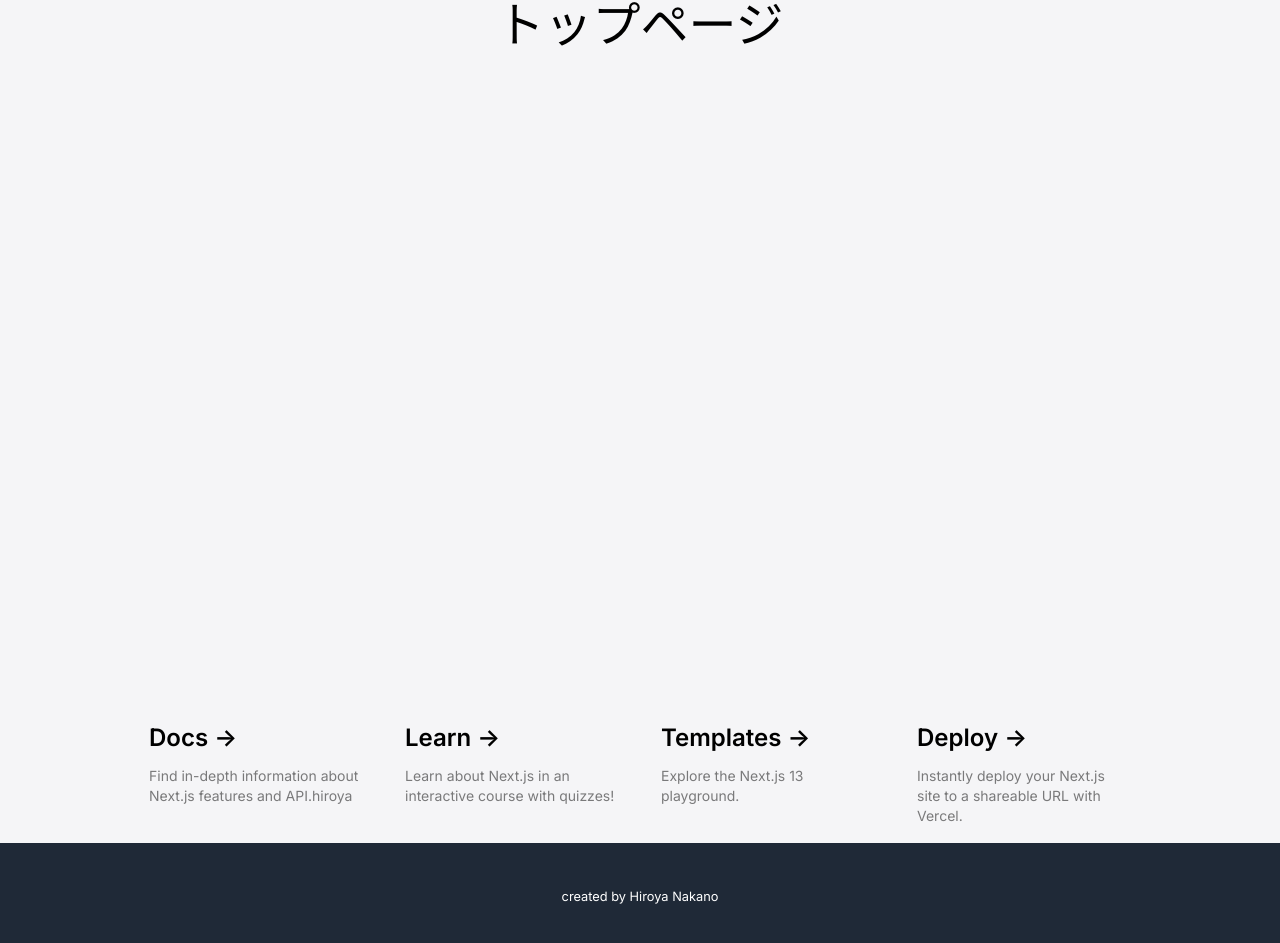
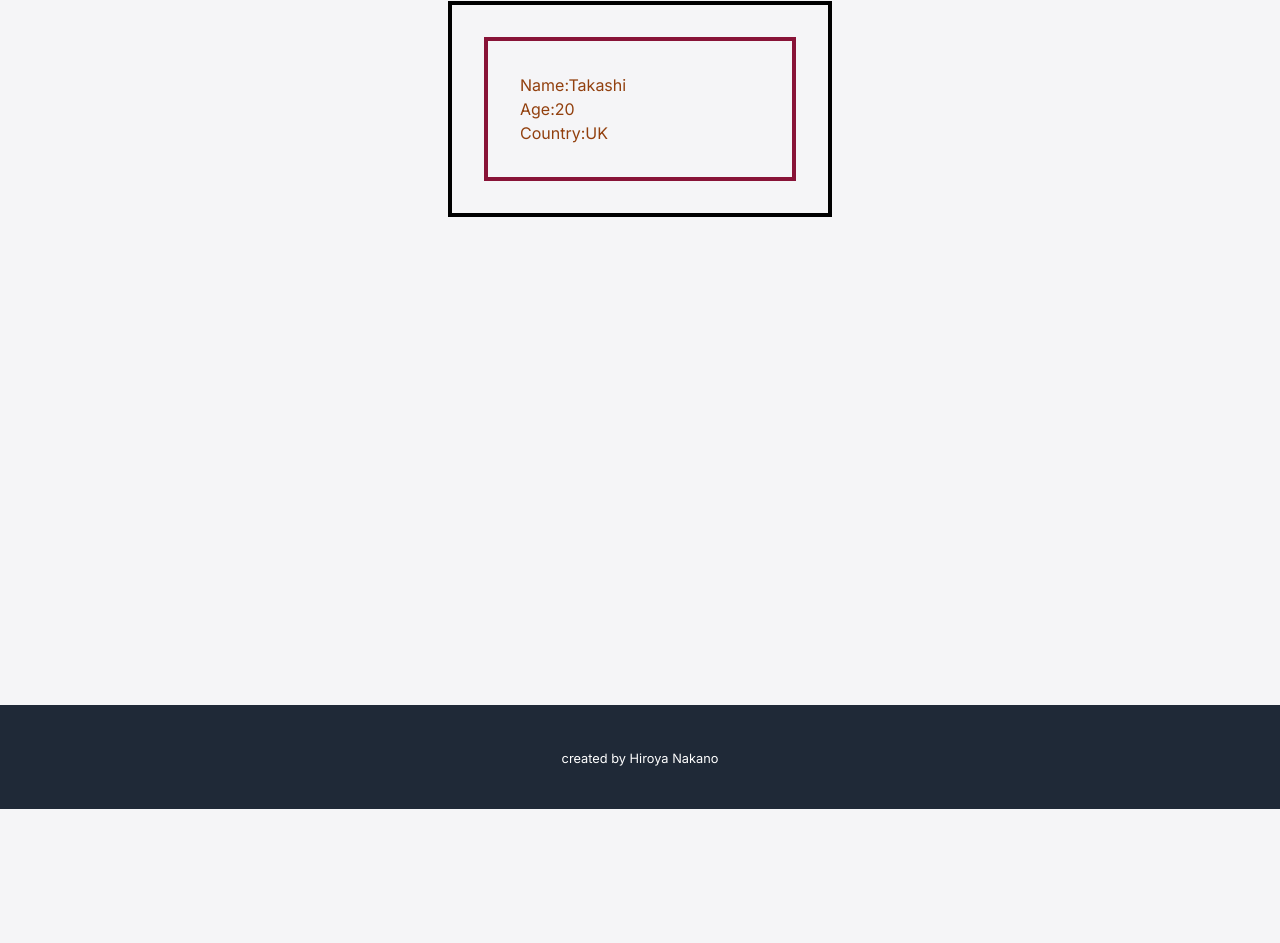
Before and after one commit to hirotiia/my-portfolio, a Next.js app: page / in a window 1280 px wide. Shown: the part 199-1142 px from the top of the page. After the commit the page ends 1008 px from the top, so only its background shows below. Built offline with nearby package versions, Linux system fonts and the light colour scheme.

Commit message:
:zap: propsの練習

```diff
--- a/src/app/about/page.tsx
+++ /dev/null
@@ -1,11 +0,0 @@
-import { Headline } from '../components/common/headline'
-
-export default function Home() {
-  return (
-
-    <div>
-      <Headline title="About" />
-    </div>
-
-  )
-}
--- a/src/app/components/common/Headline/index.tsx
+++ /dev/null
@@ -1,14 +0,0 @@
-import React from 'react'
-interface Props {
-  title: string
-}
-
-export const Headline = (props:Props) => {
-  return (
-
-    <div className={`text-3xl md:text-5xl`}>
-      <h1>{props.title}ページ</h1>
-    </div>
-
-  )
-}
--- a/src/app/components/common/Links/index.tsx
+++ /dev/null
@@ -1,73 +0,0 @@
-export const Links = () => {
-  return (
-    <div className="mb-32 grid text-center lg:mb-0 lg:grid-cols-4 lg:text-left max-w-5xl mx-auto">
-        <a
-        href="https://nextjs.org/docs?utm_source=create-next-app&utm_medium=appdir-template&utm_campaign=create-next-app"
-        className="group rounded-lg border border-transparent px-5 py-4 transition-colors hover:border-gray-300 hover:bg-gray-100 hover:dark:border-neutral-700 hover:dark:bg-neutral-800/30"
-        target="_blank"
-        rel="noopener noreferrer"
-        >
-        <h2 className={`mb-3 text-2xl font-semibold`}>
-            Docs{' '}
-            <span className="inline-block transition-transform group-hover:translate-x-1 motion-reduce:transform-none">
-            -&gt;
-            </span>
-        </h2>
-        <p className={`m-0 max-w-[30ch] text-sm opacity-50`}>
-            Find in-depth information about Next.js features and API.hiroya
-        </p>
-        </a>
-
-        <a
-        href="https://nextjs.org/learn?utm_source=create-next-app&utm_medium=appdir-template-tw&utm_campaign=create-next-app"
-        className="group rounded-lg border border-transparent px-5 py-4 transition-colors hover:border-gray-300 hover:bg-gray-100 hover:dark:border-neutral-700 hover:dark:bg-neutral-800 hover:dark:bg-opacity-30"
-        target="_blank"
-        rel="noopener noreferrer"
-        >
-        <h2 className={`mb-3 text-2xl font-semibold`}>
-            Learn{' '}
-            <span className="inline-block transition-transform group-hover:translate-x-1 motion-reduce:transform-none">
-            -&gt;
-            </span>
-        </h2>
-        <p className={`m-0 max-w-[30ch] text-sm opacity-50`}>
-            Learn about Next.js in an interactive course with&nbsp;quizzes!
-        </p>
-        </a>
-
-        <a
-        href="https://vercel.com/templates?framework=next.js&utm_source=create-next-app&utm_medium=appdir-template&utm_campaign=create-next-app"
-        className="group rounded-lg border border-transparent px-5 py-4 transition-colors hover:border-gray-300 hover:bg-gray-100 hover:dark:border-neutral-700 hover:dark:bg-neutral-800/30"
-        target="_blank"
-        rel="noopener noreferrer"
-        >
-        <h2 className={`mb-3 text-2xl font-semibold`}>
-            Templates{' '}
-            <span className="inline-block transition-transform group-hover:translate-x-1 motion-reduce:transform-none">
-            -&gt;
-            </span>
-        </h2>
-        <p className={`m-0 max-w-[30ch] text-sm opacity-50`}>
-            Explore the Next.js 13 playground.
-        </p>
-        </a>
-
-        <a
-        href="https://vercel.com/new?utm_source=create-next-app&utm_medium=appdir-template&utm_campaign=create-next-app"
-        className="group rounded-lg border border-transparent px-5 py-4 transition-colors hover:border-gray-300 hover:bg-gray-100 hover:dark:border-neutral-700 hover:dark:bg-neutral-800/30"
-        target="_blank"
-        rel="noopener noreferrer"
-        >
-        <h2 className={`mb-3 text-2xl font-semibold`}>
-            Deploy{' '}
-            <span className="inline-block transition-transform group-hover:translate-x-1 motion-reduce:transform-none">
-            -&gt;
-            </span>
-        </h2>
-        <p className={`m-0 max-w-[30ch] text-sm opacity-50`}>
-            Instantly deploy your Next.js site to a shareable URL with Vercel.
-        </p>
-        </a>
-    </div>
-  )
-}
--- /dev/null
+++ b/src/app/components/common/container/index.tsx
@@ -0,0 +1,10 @@
+import React from 'react'
+import { ReactNode } from 'react';
+
+export const Container = ({children}:{children?:ReactNode}) => {
+  return (
+    <div className={'border-4 border-black w-96 p-8'}>
+      <p>{children}</p>
+    </div>
+  )
+}
--- /dev/null
+++ b/src/app/components/common/profile/example.tsx
@@ -0,0 +1,19 @@
+import React from 'react'
+
+interface o {
+    name: string,
+    age:　number,
+    country: string
+}
+
+const example = ({name, age, country}:o) => {
+  return (
+    <div className={'border-4 border-rose-900 text-amber-800 p-8'}>
+      <p>Name:{name}</p>
+      <p>Age:{age}</p>
+      <p>Country:{country}</p>
+    </div>
+  )
+}
+
+export default example
--- /dev/null
+++ b/src/app/components/common/profile/index.tsx
@@ -0,0 +1,17 @@
+import React from 'react'
+import Example from './example'
+
+export const Profile = () => {
+  const o = [
+    {
+     name: 'Takashi',
+     age: 20,
+     country: 'UK'
+    }
+  ]
+  return (
+    <div>
+      <Example {...o[0]}/>
+    </div>
+  )
+}
--- a/src/app/layout.tsx
+++ b/src/app/layout.tsx
@@ -2,7 +2,8 @@ import './globals.css'
 import { Inter } from 'next/font/google'
 import { Header } from './components/common/header'
 import { Footer } from './components/common/footer'
-import { Links } from './components/common/Links'
+import { Container } from './components/common/container'
+import { Profile } from './components/common/profile'
 
 const inter = Inter({ subsets: ['latin'] })
 
@@ -21,9 +22,10 @@ export default function RootLayout({
       <body className={inter.className}>
         <Header />
         <main className="flex min-h-screen flex-col items-center justify-between p-8 md:p-24 max-w-5xl mx-auto mx-auto">
-          {children}
+          <Container>
+            <Profile />
+          </Container>
         </main>
-        <Links />
         <Footer />
       </body>
     </html>
--- a/src/app/page.tsx
+++ b/src/app/page.tsx
@@ -1,11 +1,10 @@
 import Image from 'next/image';
-import { Headline } from './components/common/headline'
 
 export default function Home() {
   return (
 
     <div>
-      <Headline title="トップ" />
+      <h1>トップページ</h1>
     </div>
 
   )
```
